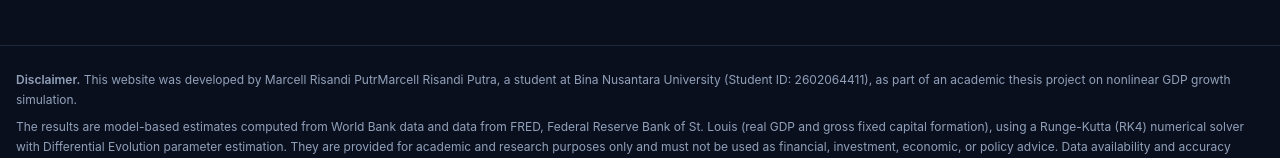
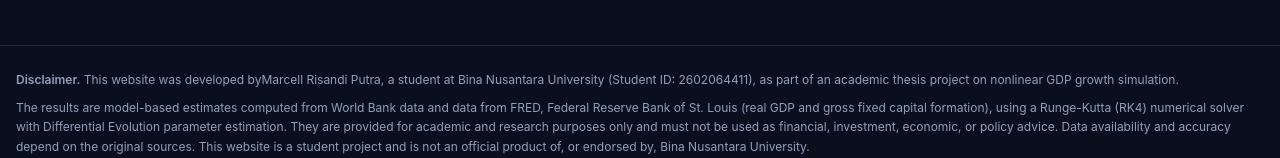
Before and after one commit to cerulean-23/GDP-Simulation-incorporating-GFCF, a React (Vite) app in the folder frontend/: page / in a window 1280 px wide. Shown: the part 1468-1626 px from the top of the page. Built offline with nearby package versions, Linux system fonts and the light colour scheme; no server answers.

Commit message:
Perbaikan Footer

```diff
--- a/frontend/src/components/Footer.jsx
+++ b/frontend/src/components/Footer.jsx
@@ -6,7 +6,7 @@
       <div className="mx-auto max-w-7xl px-4 py-6 text-xs leading-relaxed text-slate-400">
         <p>
           <span className="font-semibold text-slate-400">Disclaimer.</span>{" "}
-          This website was developed by{" Marcell Risandi Putr"}
+          This website was developed by{""}
           {AUTHOR.name ? `${AUTHOR.name}, ` : ""}
           a student at {AUTHOR.university} (Student ID: {AUTHOR.studentId}), as
           part of an academic thesis project on nonlinear GDP growth
```
